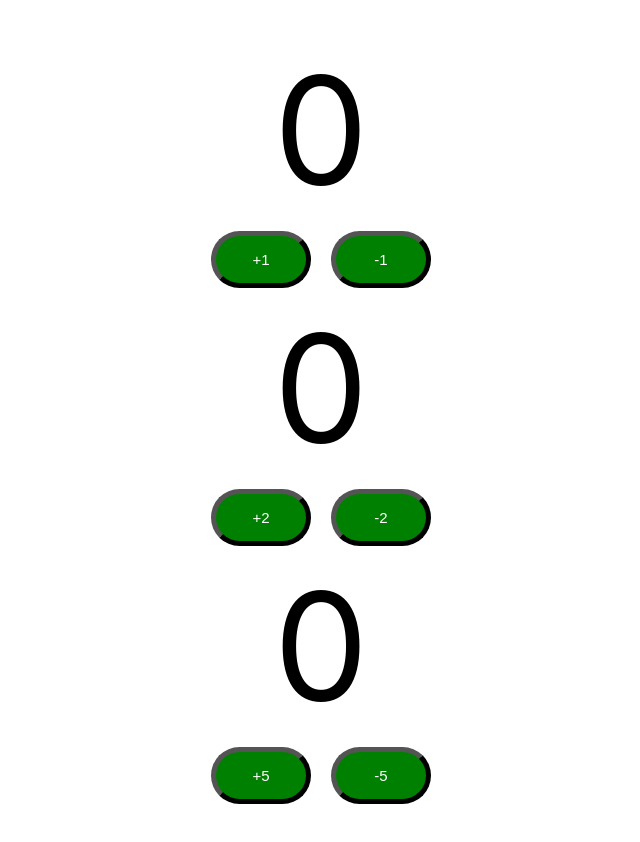
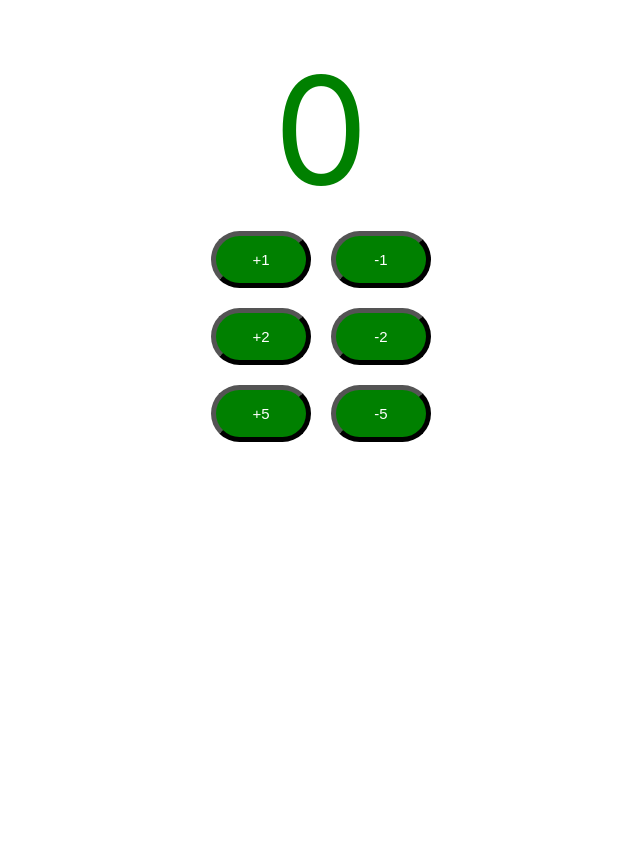
Before and after one commit to thakkardhavalc/todo-app, a React (Create React App) app: page / in a window 1280 px wide. Shown: the top 842 px of the page, without its empty margins (319-959 px from the left). After the commit the page ends 800 px from the top, so only its background shows below. Built offline with nearby package versions, Linux system fonts and the light colour scheme; the HTML template or start-up script is replaced by a standard one.

Commit message:
refactored the code by created new file as CounterButton and move code

```diff
--- a/src/App.js
+++ b/src/App.js
@@ -5,9 +5,7 @@ import Counter from './components/counter/Counter';
 function App() {
   return (
     <div className="App">
-      <Counter></Counter>
-      <Counter by={2}></Counter>
-      <Counter by={5}></Counter>
+      <Counter />
     </div>
   )
 }
--- a/src/components/counter/Counter.css
+++ b/src/components/counter/Counter.css
@@ -12,6 +12,11 @@
 }
 
 .count {
-    font-size: 150px;
+    font-size: 20px;
     padding: 20px;
 }
+
+.totalCount {
+    color: green;
+    font-size: 150px;
+}
--- a/src/components/counter/Counter.jsx
+++ b/src/components/counter/Counter.jsx
@@ -1,35 +1,34 @@
 import { useState } from 'react'
-import { PropTypes } from 'prop-types'
 import './Counter.css'
+import CounterButton from './CounterButton'
 
-export default function Counter({by}) {
+export default function Counter() {
 
-    const [count, setCount] = useState(0);
+    const [count, setCount] = useState(0)
 
-    function incrementCounterFunction() {
+    function incrementCounterParentFunction(by) {
         setCount(count + by)
     }
 
-    function decrementCounterFunction() {
+    function decrementCounterParentFunction(by) {
         setCount(count - by)
     }
 
-
     return(
-        <div className="Counter">
-            <span className="count">{count}</span>
-            <div>
-                <button className="counterButton" onClick={incrementCounterFunction}>+{by}</button>
-                <button className="counterButton" onClick={decrementCounterFunction}>-{by}</button>
-            </div>
+        <div>
+            <span className="totalCount">{count}</span>
+            <CounterButton by={1}
+                incrementMethod={incrementCounterParentFunction}
+                decrementMethod={decrementCounterParentFunction}
+            />
+            <CounterButton by={2}
+                incrementMethod={incrementCounterParentFunction}
+                decrementMethod={decrementCounterParentFunction}
+            />
+            <CounterButton by={5}
+                incrementMethod={incrementCounterParentFunction}
+                decrementMethod={decrementCounterParentFunction}
+            />
         </div>
     )
 }
-
-Counter.propTypes = {
-    by: PropTypes.number
-}
-
-Counter.defaultProps = {
-    by: 1
-}
--- /dev/null
+++ b/src/components/counter/CounterButton.jsx
@@ -0,0 +1,35 @@
+import { useState } from 'react'
+import { PropTypes } from 'prop-types'
+
+export default function CounterButton({by, incrementMethod, decrementMethod}) {
+
+    const [count, setCount] = useState(0)
+
+    function incrementCounterFunction() {
+        setCount(count + by)
+        incrementMethod(by)
+    }
+
+    function decrementCounterFunction() {
+        setCount(count - by)
+        decrementMethod(by)
+    }
+
+
+    return(
+        <div className="Counter">
+            <div>
+                <button className="counterButton" onClick={incrementCounterFunction}>+{by}</button>
+                <button className="counterButton" onClick={decrementCounterFunction}>-{by}</button>
+            </div>
+        </div>
+    )
+}
+
+CounterButton.propTypes = {
+    by: PropTypes.number
+}
+
+CounterButton.defaultProps = {
+    by: 5
+}
```
